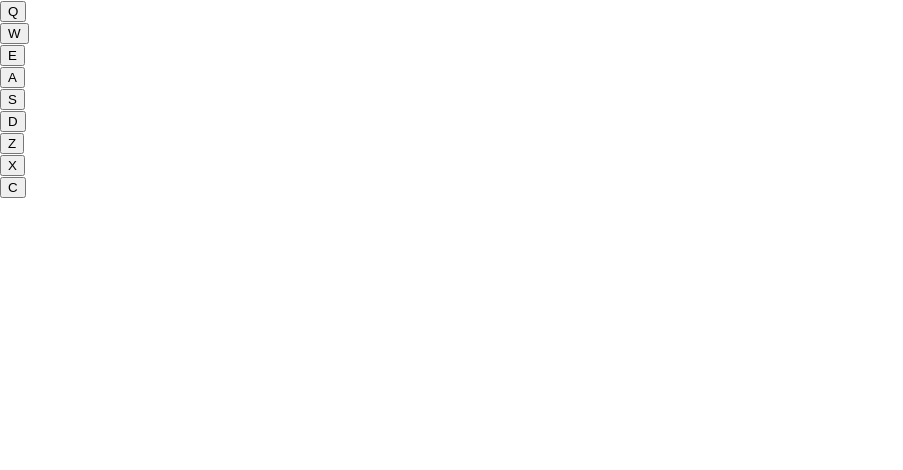
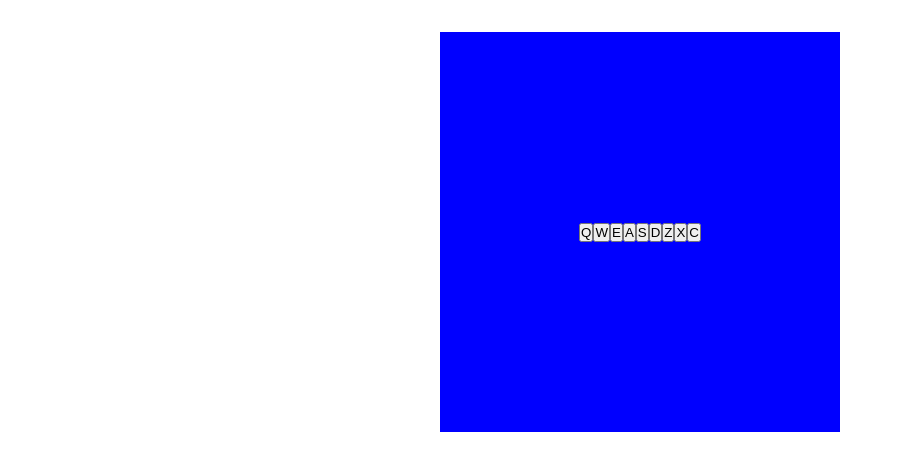
Before and after one commit to JairMontenegro/Drum-Machine, a React (Create React App) app: page / in a window 1280 px wide. Shown: the top 470 px of the page, without its empty margins (0-903 px from the left). Built offline with nearby package versions, Linux system fonts and the light colour scheme.

Commit message:
past all text

```diff
--- a/src/App.js
+++ b/src/App.js
@@ -1,19 +1,25 @@
+import { useState } from "react";
 import "./App.scss";
 import DrumPad from "./components/DrumPad";
-import dataDrumPad from "./util/DrumPad-data";
+import dataDrumPad from "./data/DrumPad";
 
 function App() {
+  const [drumKey, setDrumKey] = useState(null);
   return (
     <div className="App">
       <div id="drum-machine">
-        <div id="display"></div>
+        <div id="display">{drumKey}</div>
         {dataDrumPad.map((element) => {
           return (
-            <div key={element.id}>
-              <DrumPad id={element.id} url={element.url}>
+            <button key={element.id} onClick={() => setDrumKey(element.id)}>
+              <DrumPad
+                id={element.id}
+                url={element.url}
+                drumKey={element.drumKey}
+              >
                 {element.drumKey}
               </DrumPad>
-            </div>
+            </button>
           );
         })}
       </div>
--- a/src/components/DrumPad.jsx
+++ b/src/components/DrumPad.jsx
@@ -1,13 +1,42 @@
-import React from "react";
+import React, { useEffect } from "react";
 import "../styles/DrumPad.scss";
 
 const DrumPad = (props) => {
-  const { id, url } = props;
+  const { id, url, drumKey } = props;
+
+  function handlePlayAudio(key) {
+    document.getElementById(key).play();
+  }
+
+  useEffect(() => {
+    const keyEvent = ({ key }) => {
+      key.toUpperCase() === drumKey && handlePlayAudio(drumKey);
+    };
+
+    window.addEventListener("keypress", keyEvent);
+
+    return () => {
+      window.removeEventListener("keypress", keyEvent);
+    };
+  }, [drumKey]);
+
+  useEffect(() => {
+    const keyEvent = () => {
+      handlePlayAudio(drumKey);
+    };
+
+    window.addEventListener("click", keyEvent);
+
+    return () => {
+      window.removeEventListener("click", keyEvent);
+    };
+  }, [drumKey]);
+
   return (
-    <button className="drum-pad" id={id}>
-      <audio id={props.children.toString()} src={url}></audio>
-      {props.children}
-    </button>
+    <div className="drum-pad" id={id}>
+      <audio className="clip" id={drumKey} src={url}></audio>
+      {drumKey}
+    </div>
   );
 };
 
--- a/src/index.scss
+++ b/src/index.scss
@@ -1,5 +1,11 @@
+*{
+margin: 0;
+padding: 0;
+box-sizing: border-box;
+}
+
+
 body {
-  margin: 0;
   font-family: -apple-system, BlinkMacSystemFont, 'Segoe UI', 'Roboto', 'Oxygen',
     'Ubuntu', 'Cantarell', 'Fira Sans', 'Droid Sans', 'Helvetica Neue',
     sans-serif;
--- a/src/styles/DrumPad.scss
+++ b/src/styles/DrumPad.scss
@@ -0,0 +1,11 @@
+// provisorio
+#drum-machine{
+    display: flex;
+    width: 400px;
+    height: 400px;
+    background-color: blue;
+    margin: 2rem auto 0;
+    padding: 1rem;
+    justify-content: center;
+    align-items: center;
+}
```
Also changed, not shown: src/data/DrumPad.js (renamed from src/util/DrumPad-data.js).
